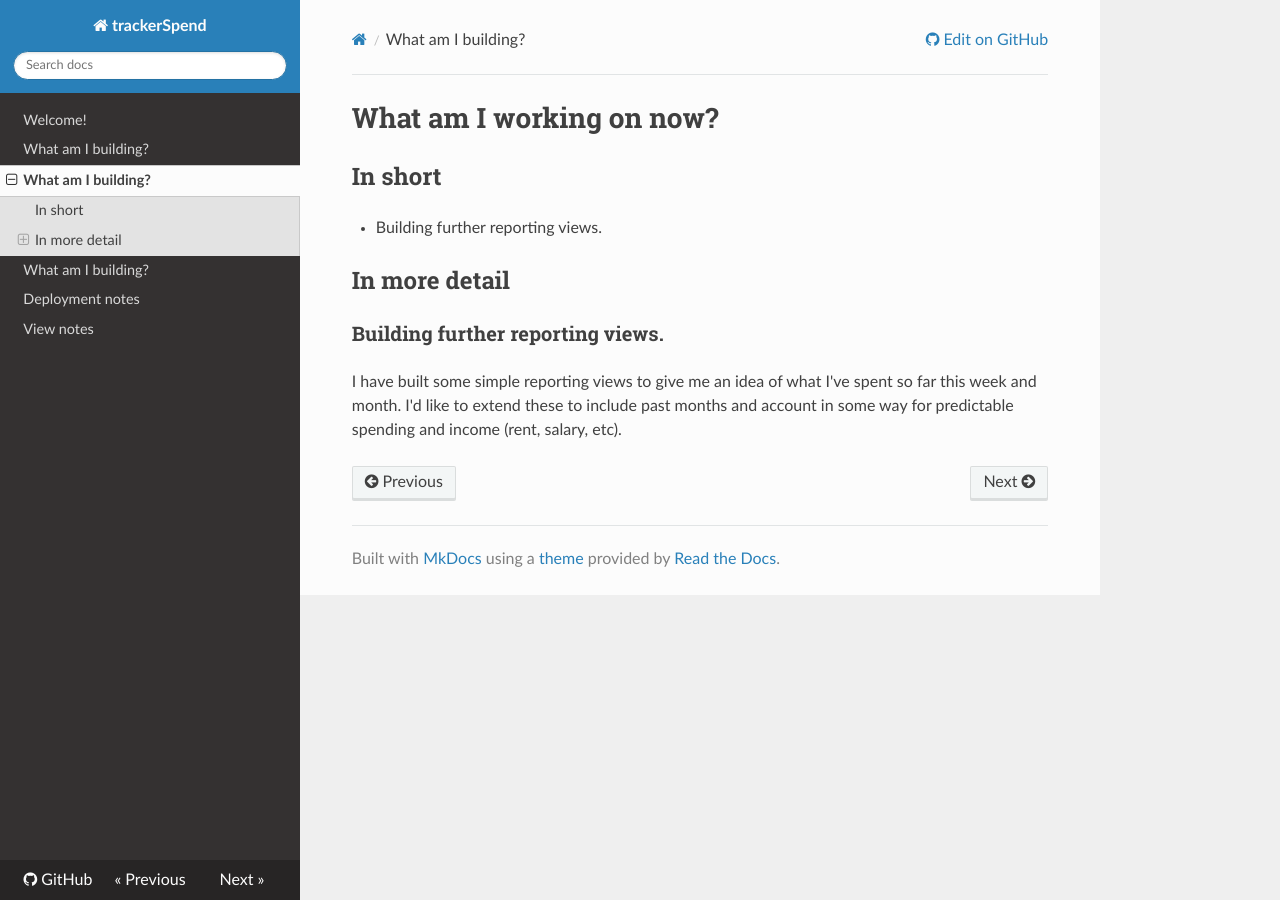
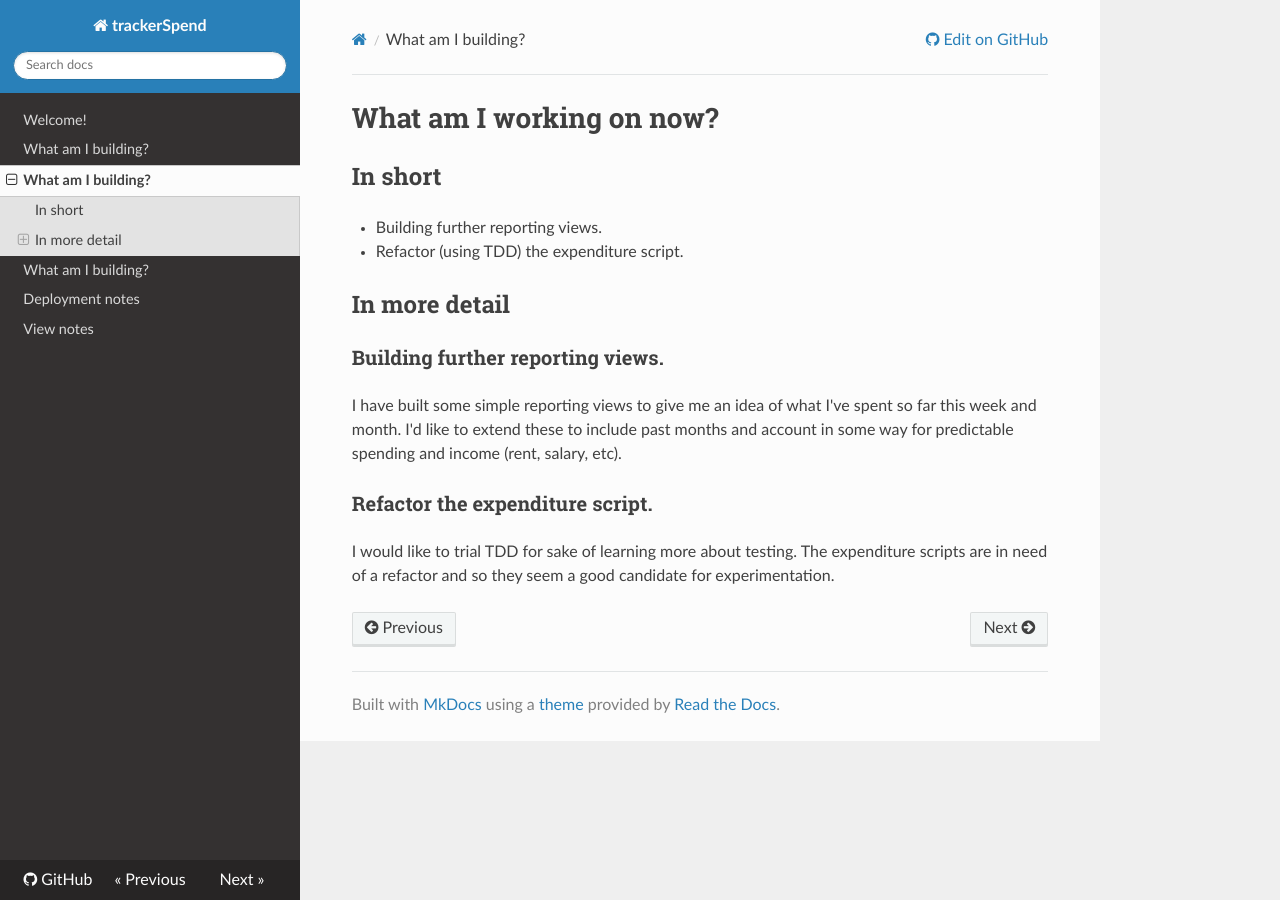
Before and after one commit to jdgillespie91/deprecated-trackerSpend, an MkDocs documentation site: the page built from docs/what/present.md, in a window 1280 px wide. Built offline with MkDocs 1.6.1, drawn with Linux system fonts in a browser that asks for light colours; nearby versions of some CDN libraries; old or Windows-style settings are respelled for this version of MkDocs.

Commit message:
Add explanation of current work

```diff
--- a/docs/what/present.md
+++ b/docs/what/present.md
@@ -3,9 +3,14 @@
 ## In short
 
 * Building further reporting views.
+* Refactor (using TDD) the expenditure script.
 
 ## In more detail
 
 ### Building further reporting views.
 
 I have built some simple reporting views to give me an idea of what I've spent so far this week and month. I'd like to extend these to include past months and account in some way for predictable spending and income (rent, salary, etc).
+
+### Refactor the expenditure script.
+
+I would like to trial TDD for sake of learning more about testing. The expenditure scripts are in need of a refactor and so they seem a good candidate for experimentation.
```
